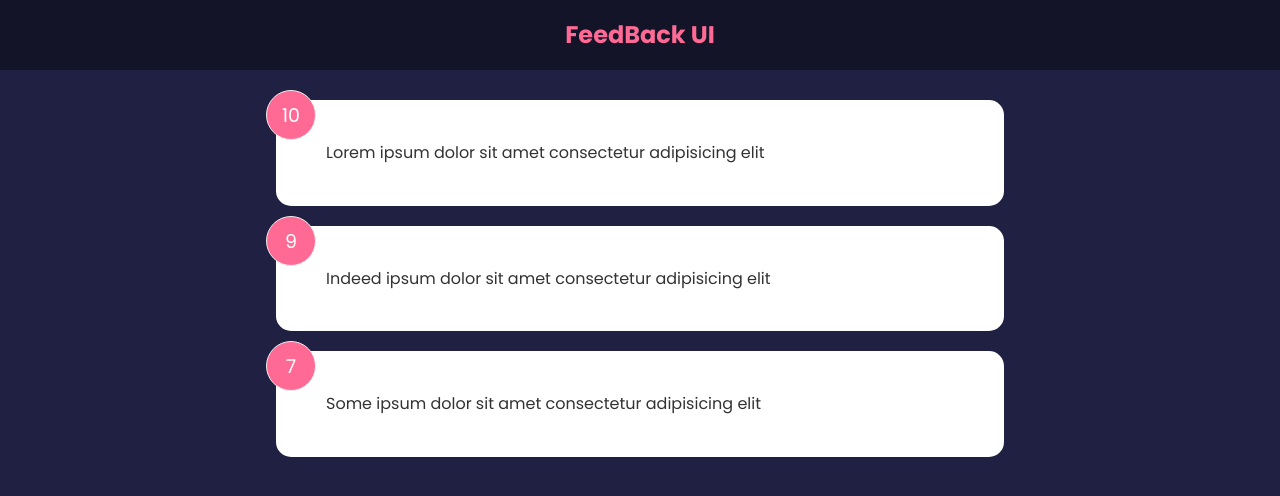
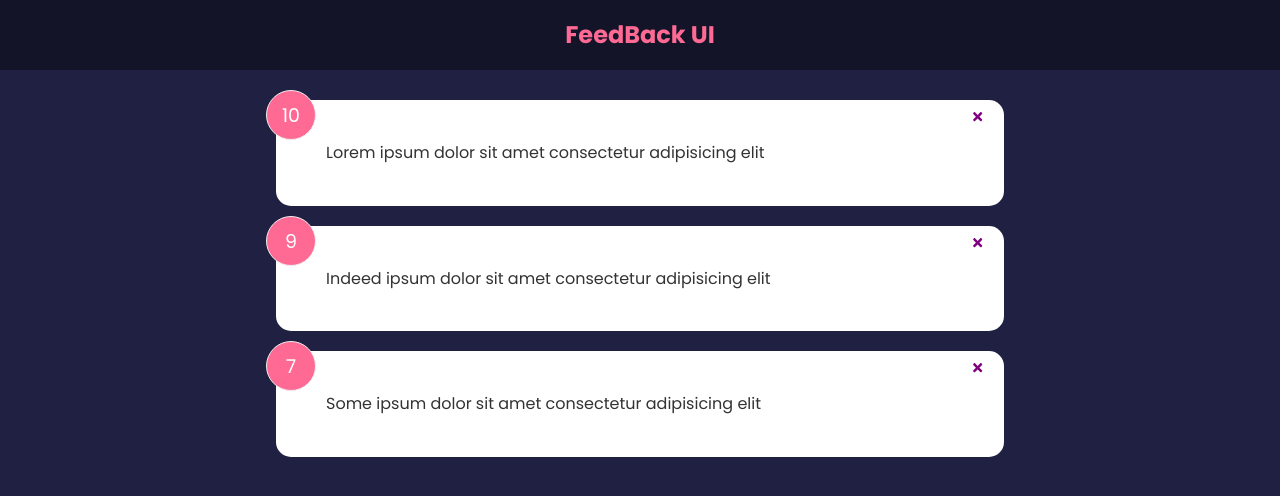
Before and after one commit to billionsjoel/feedback-app, a React (Create React App) app: page / in a window 1280 px wide. Shown: the top 496 px of the page. Built offline with nearby package versions, Linux system fonts and the light colour scheme.

Commit message:
Add delete functionality

```diff
--- a/package.json
+++ b/package.json
@@ -8,6 +8,7 @@
     "@testing-library/user-event": "^13.5.0",
     "react": "^17.0.2",
     "react-dom": "^17.0.2",
+    "react-icons": "^4.3.1",
     "react-scripts": "5.0.0",
     "web-vitals": "^2.1.4"
   },
--- a/src/components/FeedbackItem.jsx
+++ b/src/components/FeedbackItem.jsx
@@ -1,10 +1,14 @@
+import { FaTimes } from 'react-icons/fa';
 import Card from './shared/Card';
 import PropTypes from 'prop-types';
 
-function FeedbackItem({ item }) {
+function FeedbackItem({ item, handleDelete }) {
 	return (
 		<Card>
 			<div className="num-display">{item.rating}</div>
+			<button onClick={() => handleDelete(item.id)} className="close">
+				<FaTimes color="purple" />
+			</button>
 			<div className="text-display">{item.text}</div>
 		</Card>
 	);
--- a/src/components/FeedbackList.jsx
+++ b/src/components/FeedbackList.jsx
@@ -7,7 +7,11 @@ function FeedbackList({ feedback }) {
 	return (
 		<div className="feedback-list">
 			{feedback.map((item) => (
-				<FeedbackItem key={item.id} item={item} />
+				<FeedbackItem
+					key={item.id}
+					item={item}
+					handleDelete={(id) => console.log(id)}
+				/>
 			))}
 		</div>
 	);
```
Also changed, not shown: 1 other file (tests, documents, lock files or other folders).
